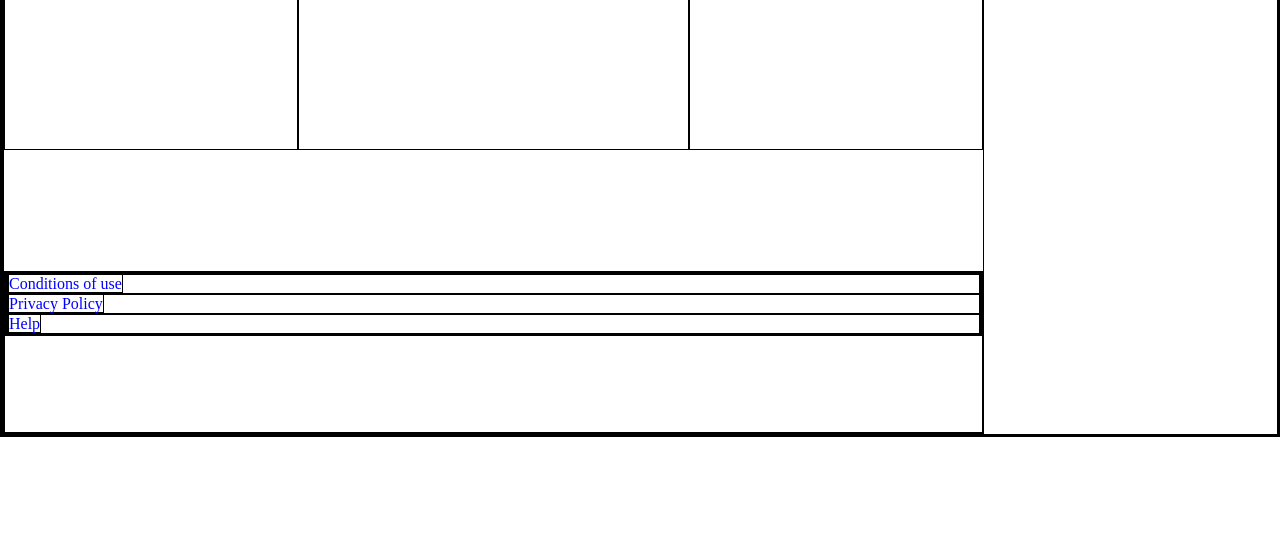
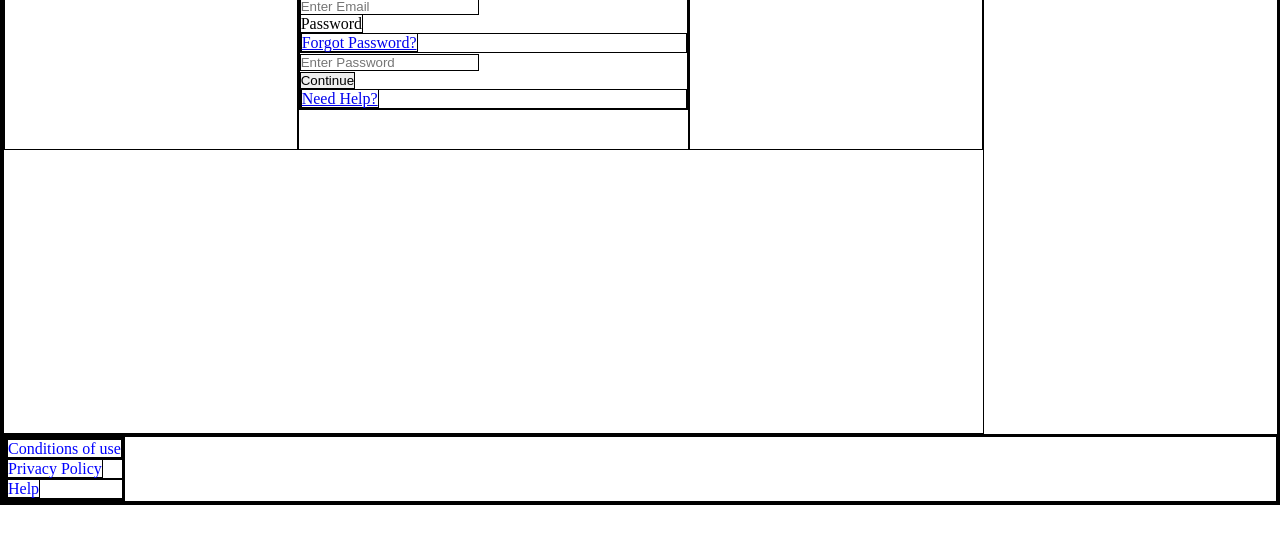
Before and after one commit to theelementgod/thieves_133_member_login, a plain HTML site: page index.html in a window 1280 px wide. Shown: the part 258-800 px from the top of the page. Drawn offline with Linux system fonts and the light colour scheme.

Commit message:
first commit

```diff
--- a/css/main.css
+++ b/css/main.css
@@ -58,7 +58,7 @@ img {
     height: 25vh;
 }
 
-  .Footer {
-    grid-area: Footer;
-    height: 20vh;
-}
+ .footinfo {
+  display: flex;
+  justify-content: space-between;
+ }
--- a/index.html
+++ b/index.html
@@ -14,8 +14,35 @@
         </div>
         <div class="leftblank"></div>
         <div class="rightblank"></div>
-        <div class="loginarea"></div>
-        <div class="Footer">
+        <div class="loginarea">
+          <h2>Sign In</h2>
+          <form action="">
+            <label for="email">Email(phone or mobile accounts)</label>
+            <br>
+            <input
+                type="email"
+                placeholder="Enter Email"
+                name="email"
+                id="email">
+                <br>
+          <form action="">
+            <label for="password">Password</label>
+            <p><a href="#">Forgot Password?</a></p>
+
+            <input
+                type="password"
+                placeholder="Enter Password"
+                name="password"
+                id="password">
+            <br>
+            <button>Continue</button>
+            <br>
+            <p><a href="#">Need Help?</a></p>
+          </main>
+
+        </div>
+    <footer>
+        <div class="footinfo">
           <nav>
             <ul>
                 <li><a href="" class="link">Conditions of use</a></li>
@@ -25,6 +52,7 @@
           </nav>
         </div>
       </div>
-      </main>
+    </footer>
+
 </body>
 </html>
```
